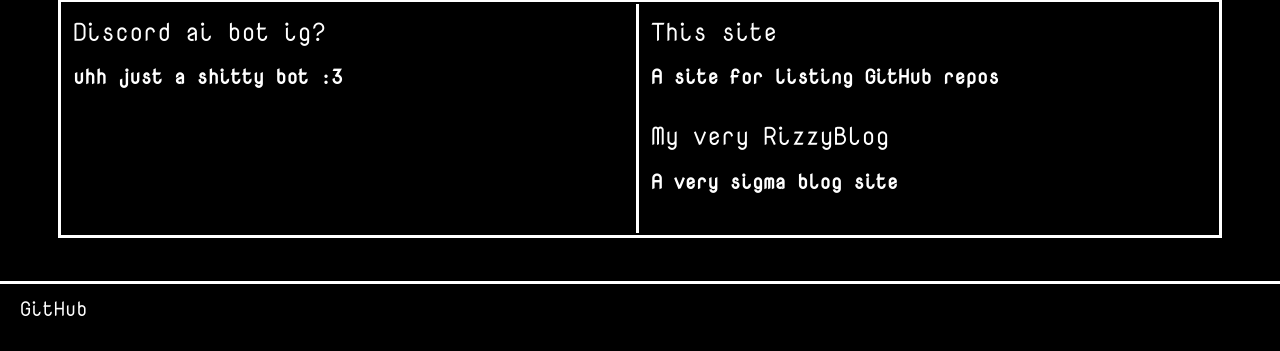
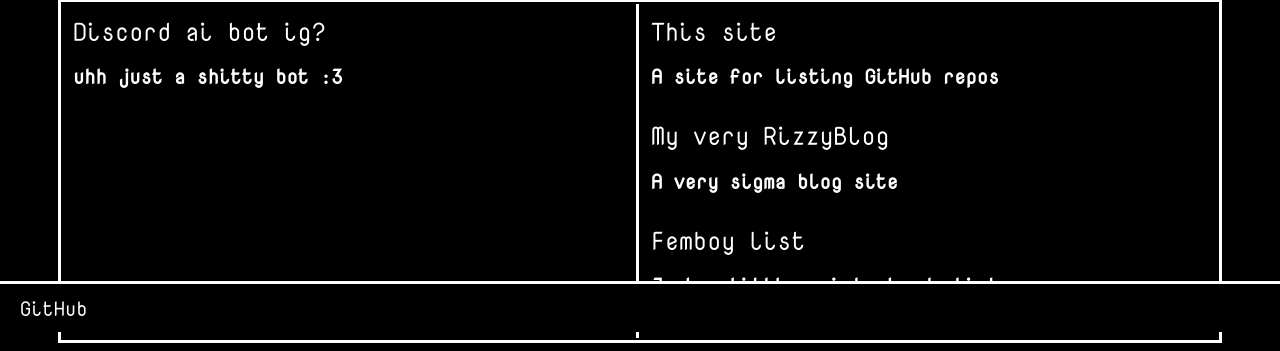
Before and after one commit to caaom/They-reJustSocks, a plain HTML site: page index.html in a window 1280 px wide. Shown: the part 468-819 px from the top of the page. Drawn offline with Linux system fonts and the light colour scheme.

Commit message:
Adds new project to index page
Introduces 'Femboy list' project link and description to the projects section, enhancing the portfolio.

```diff
--- a/index.html
+++ b/index.html
@@ -38,6 +38,10 @@
 					<a class="project_link" href="https://github.com/caaom/RizzyBlog">My very RizzyBlog</a>
 					<h1 class="project_disc">A very sigma blog site</h1>
 				</div>
+				<div class="project">
+					<a class="project_link" href="https://github.com/caaom/femboy-list>">Femboy list</a>
+					<h1 class="project_disc">Just a little quirky to-do list</h1>
+				</div>
 			</td>
 		</table>
 	</div>
```
